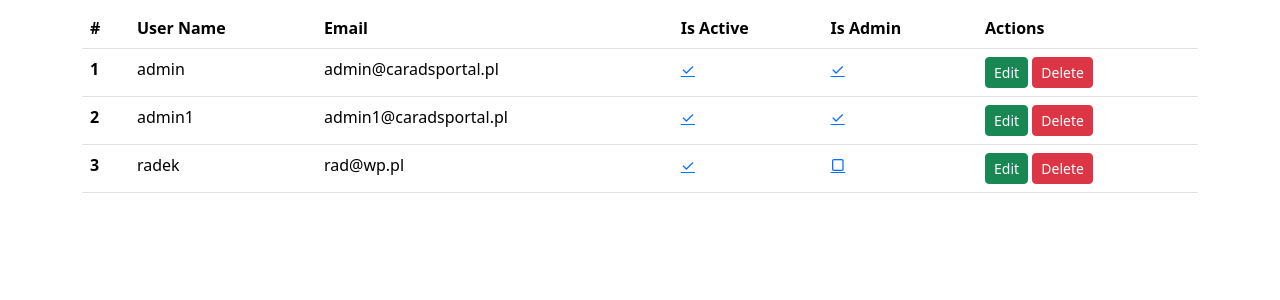
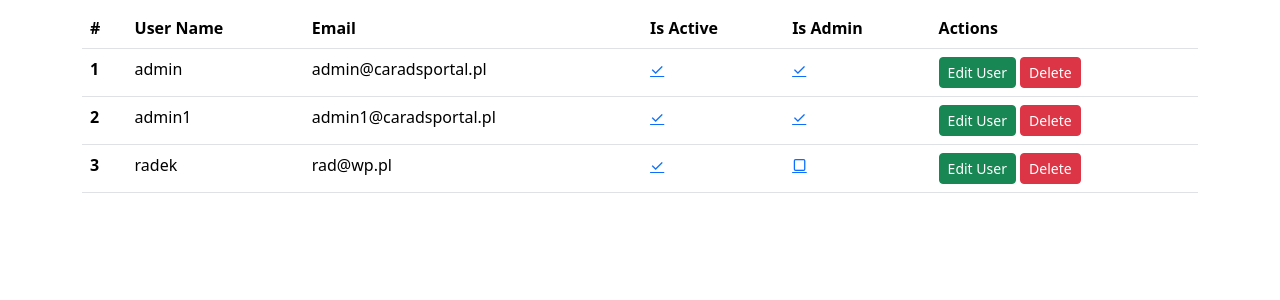
Before and after one commit to rajkonkret/BootCamp-11-10-2025-WEB, a Flask app: page /users in a window 1280 px wide. Shown: the part 56-356 px from the top of the page. Run offline with Flask 3, Linux system fonts and the light colour scheme; data comes from the database, SQL or seed files in the repository.

Commit message:
[17 16] update web3_flask/flask_zad5 update add bootstrap add

```diff
--- a/web3_flask/flask_zad6_baza/templates/users.html
+++ b/web3_flask/flask_zad6_baza/templates/users.html
@@ -100,7 +100,7 @@
             <td>
 
                 <a href="{{ url_for('edit_user', user_name=user.name) }}"
-                   class="btn btn-success btn-sm" role="button">Edit</a>
+                   class="btn btn-success btn-sm" role="button">Edit User</a>
 
                 <button type="button" class="btn btn-danger btn-sm delete-confirm"
                     data-bs-toggle="modal"
```
